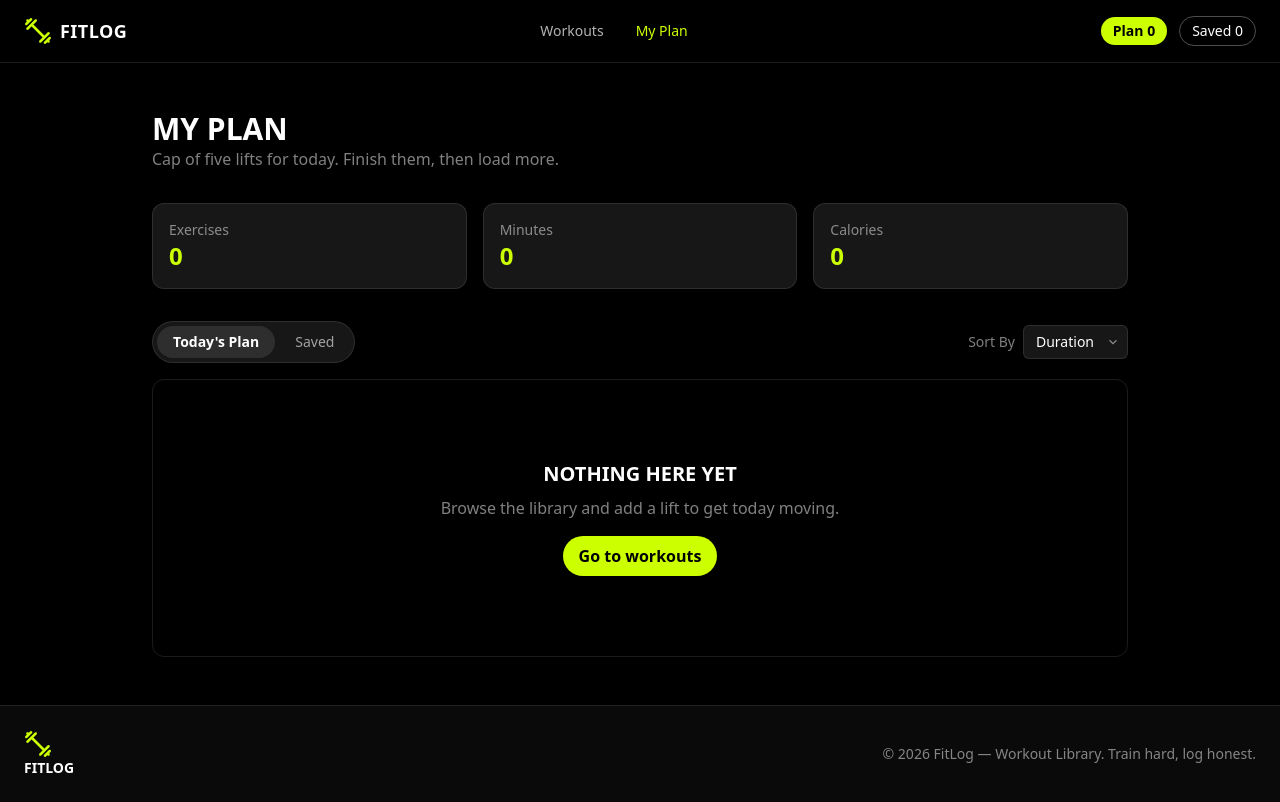
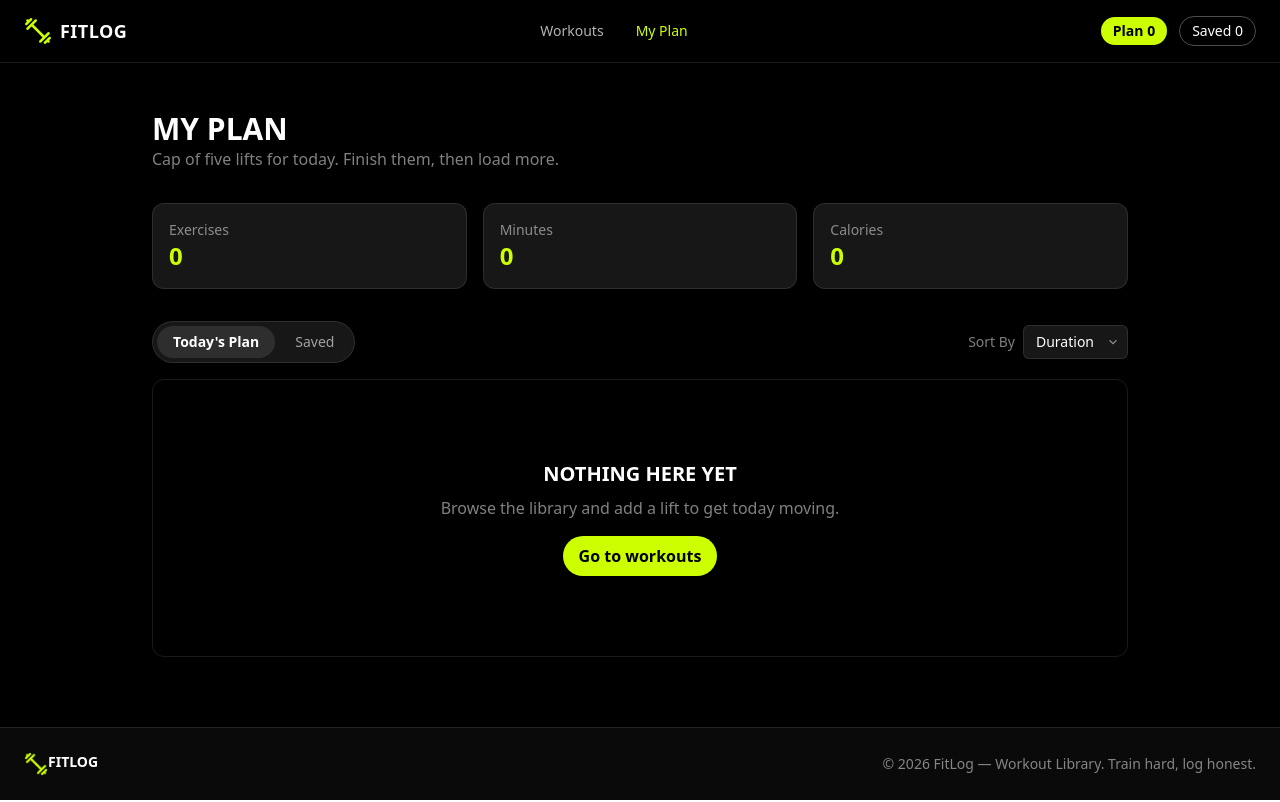
Before and after one commit to Rez-06/NextJS-Assignment, a Next.js app: page /my-plan in a window 1280 px wide. Built offline with nearby package versions, Linux system fonts and the light colour scheme.

Commit message:
Bug fixes

```diff
--- a/src/app/layout.tsx
+++ b/src/app/layout.tsx
@@ -5,6 +5,9 @@ import { PlanProvider } from "@/context/PlanContext";
 import { ToastContainer } from "react-toastify";
 import Navbar from "@/components/Navbar";
 import Footer from "@/components/Footer";
+import { config } from "@fortawesome/fontawesome-svg-core";
+import "@fortawesome/fontawesome-svg-core/styles.css";
+config.autoAddCss = false;
 
 const oswald = Oswald({ subsets: ["latin"], variable: "--font-display" });
 
--- a/src/app/my-plan/page.tsx
+++ b/src/app/my-plan/page.tsx
@@ -1,5 +1,5 @@
 "use client";
-import { useState } from "react";
+import { useState,useEffect } from "react";
 import { usePlan } from "@/context/PlanContext";
 import PlanCard from "@/components/PlanCard";
 import Link from "next/link";
@@ -13,10 +13,10 @@ export default function MyPlan() {
     const [loading, setLoading] = useState(true);
 
 
-  useState(() => {
+    useEffect(() => {
     const timer = setTimeout(() => setLoading(false), 500);
     return () => clearTimeout(timer);
-  });
+        }, []);
 
     const list = tab === "today" ? plan : saved;
     const sorted = [...list].sort((a, b) => b[sortBy] - a[sortBy]);
@@ -48,7 +48,7 @@ export default function MyPlan() {
                 onClick={() => setTab("today")}
                 className={`px-4 py-1.5 rounded-full text-sm ${tab === "today" ? "bg-white/10 font-semibold" : "text-white/60"}`}
             >
-            Today's Plan
+                Today&apos;s Plan
             </button>
             <button
                 onClick={() => setTab("saved")}
--- a/src/components/Footer.tsx
+++ b/src/components/Footer.tsx
@@ -4,7 +4,7 @@ export default function Footer() {
   return (
     <footer className="bg-neutral-950 border-t border-white/10 py-6">
       <div className="max-w-7xl mx-auto px-6 flex flex-col sm:flex-row justify-between items-center gap-2 text-sm text-white/50">
-        <span className="font-display font-bold text-white"><img src="/logo.png" alt="logo" />FITLOG</span>
+        <span className="font-display font-bold text-white flex"><img src="/logo.png" alt="logo" className="h-6 w-6"/>FITLOG</span>
         <span>© 2026 FitLog — Workout Library. Train hard, log honest.</span>
       </div>
     </footer>
```
Lines whose indentation alone changed are shown as unchanged.
